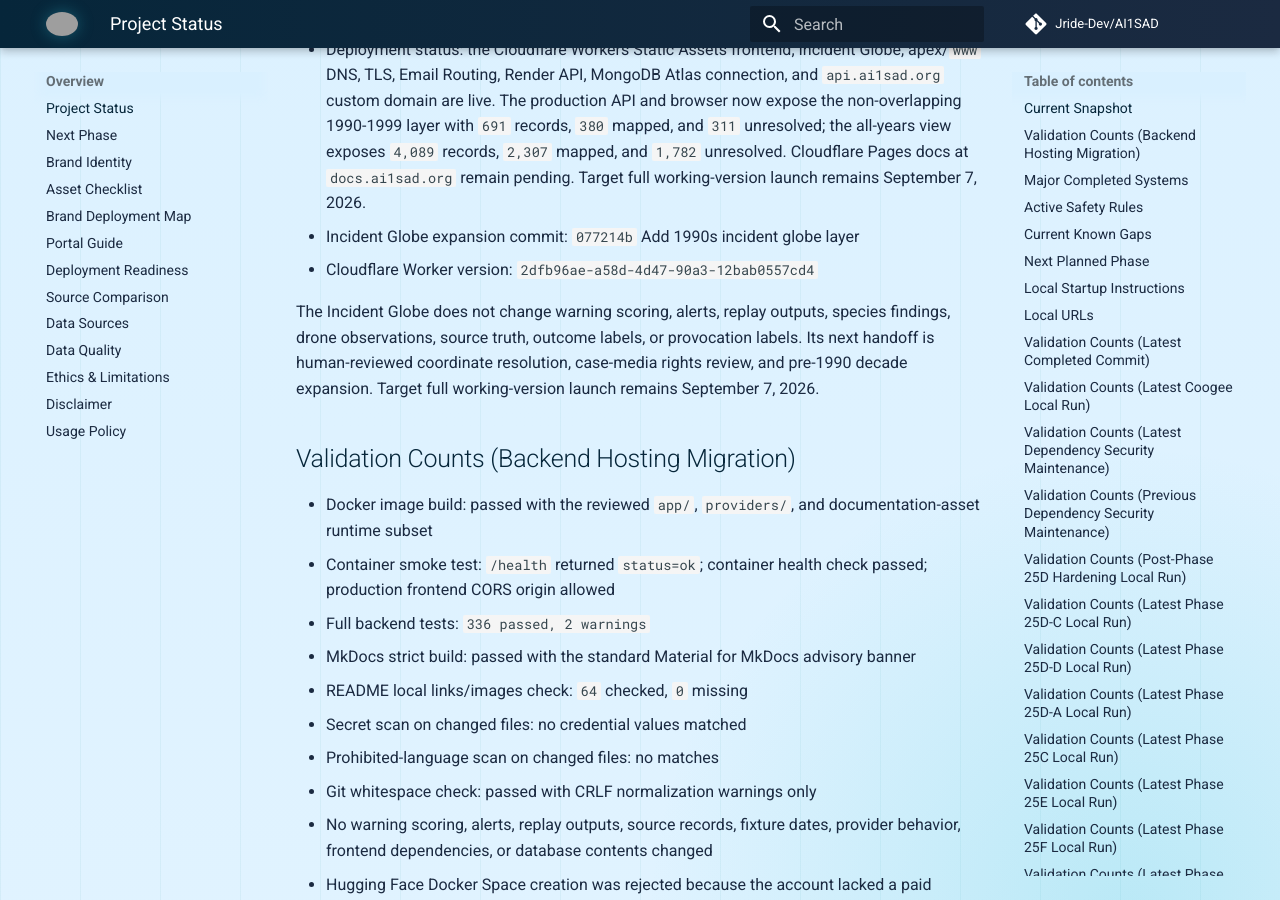
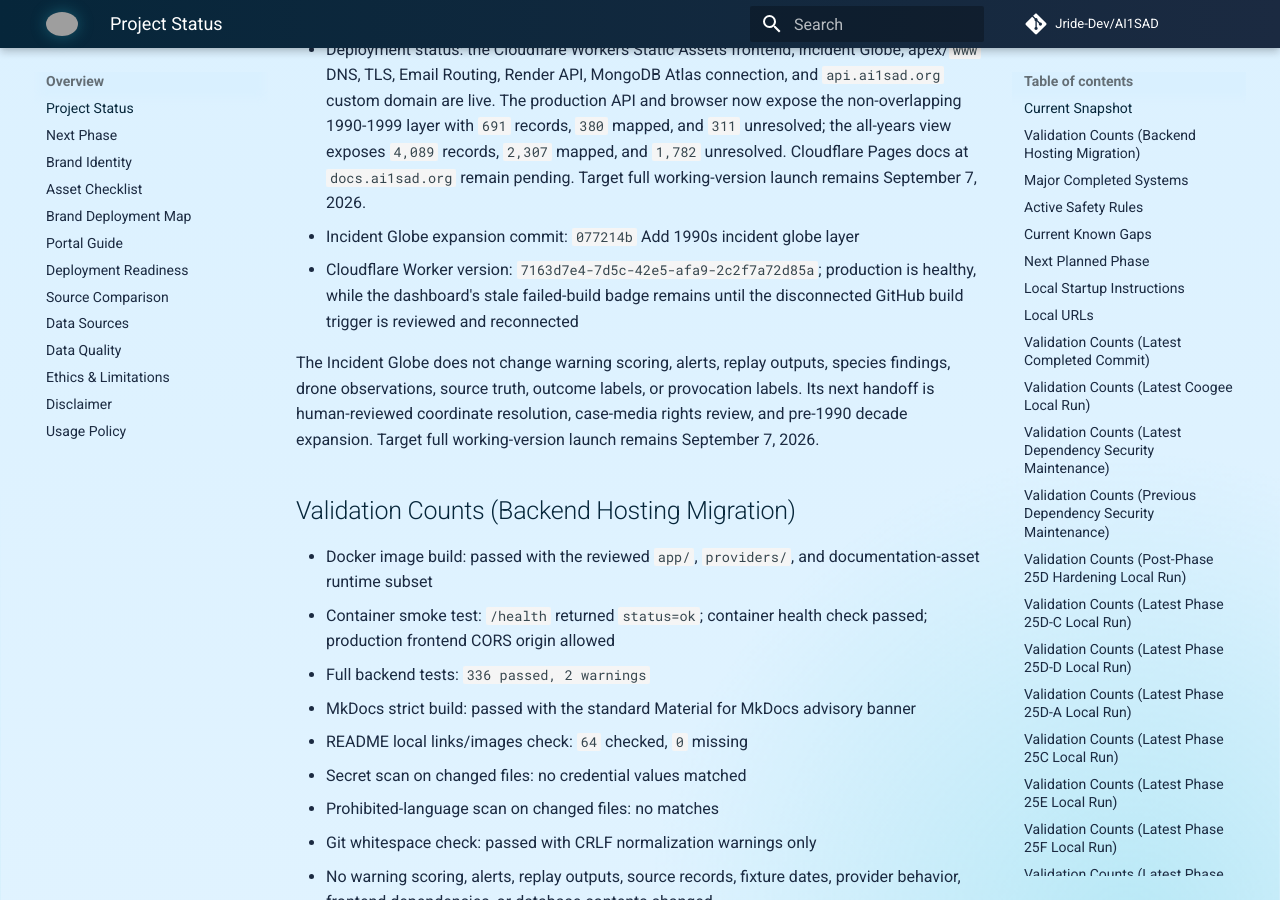
Before and after one commit to Jride-Dev/AI1SAD, an MkDocs documentation site: the page built from docs/PROJECT_STATUS.md, in a window 1280 px wide and 900 px high, scrolled down 861 px. Built offline with MkDocs 1.6.1 and Material for MkDocs 9.7.7, drawn with Linux system fonts in a browser that asks for light colours; comment, search, counter and statistics services are not loaded; grey boxes are pictures that could not be loaded.

Commit message:
Document Cloudflare build trigger state

```diff
--- a/docs/PROJECT_STATUS.md
+++ b/docs/PROJECT_STATUS.md
@@ -11,7 +11,7 @@
 - Latest local product view: the 1990-2026 Incident Globe presents `4,089` deduplicated, source-attributed records with decade, outcome, and Provoked/Unprovoked filters. `2,307` records have validated map points and `1,782` remain unplotted. The mapped total includes `531` source coordinates and `1,776` contextual CSV2GEO results that passed relevance, country-boundary, and 25 km coastline checks. The 1990-1999 layer contains `691` records, with `380` mapped and `311` unresolved. The projection excludes `205` explicit invalid/no-shark-involvement rows, attaches `110` reviewed exact Sharks Happen matches, and retains `406` standalone Sharks Happen records.
 - Deployment status: the Cloudflare Workers Static Assets frontend, Incident Globe, apex/`www` DNS, TLS, Email Routing, Render API, MongoDB Atlas connection, and `api.ai1sad.org` custom domain are live. The production API and browser now expose the non-overlapping 1990-1999 layer with `691` records, `380` mapped, and `311` unresolved; the all-years view exposes `4,089` records, `2,307` mapped, and `1,782` unresolved. Cloudflare Pages docs at `docs.ai1sad.org` remain pending. Target full working-version launch remains September 7, 2026.
 - Incident Globe expansion commit: `077214b` Add 1990s incident globe layer
-- Cloudflare Worker version: `2dfb96ae-a58d-4d47-90a3-12bab0557cd4`
+- Cloudflare Worker version: `7163d7e4-7d5c-42e5-afa9-2c2f7a72d85a`; production is healthy, while the dashboard's stale failed-build badge remains until the disconnected GitHub build trigger is reviewed and reconnected
 
 The Incident Globe does not change warning scoring, alerts, replay outputs, species findings, drone observations, source truth, outcome labels, or provocation labels. Its next handoff is human-reviewed coordinate resolution, case-media rights review, and pre-1990 decade expansion. Target full working-version launch remains September 7, 2026.
 
```
Also changed, not shown: docs/CLOUDFLARE_DEPLOY.md (+1 -0 lines).
